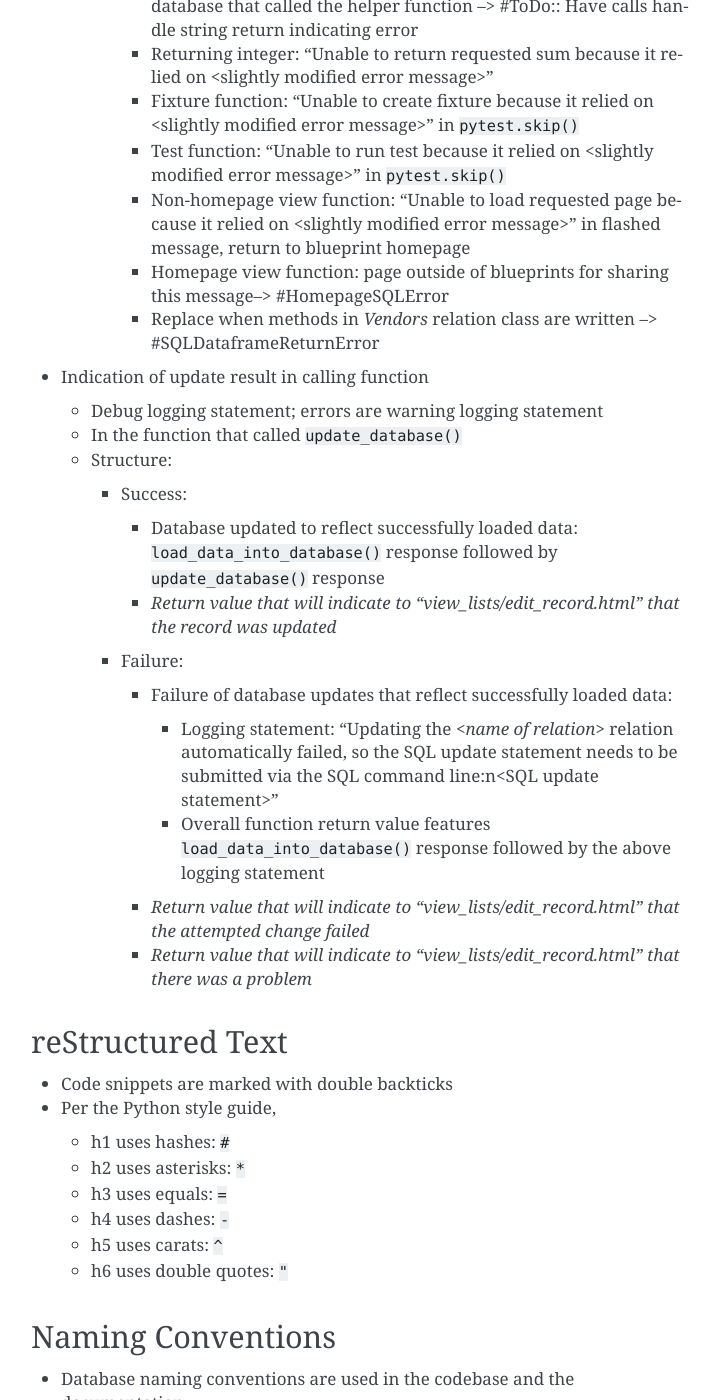
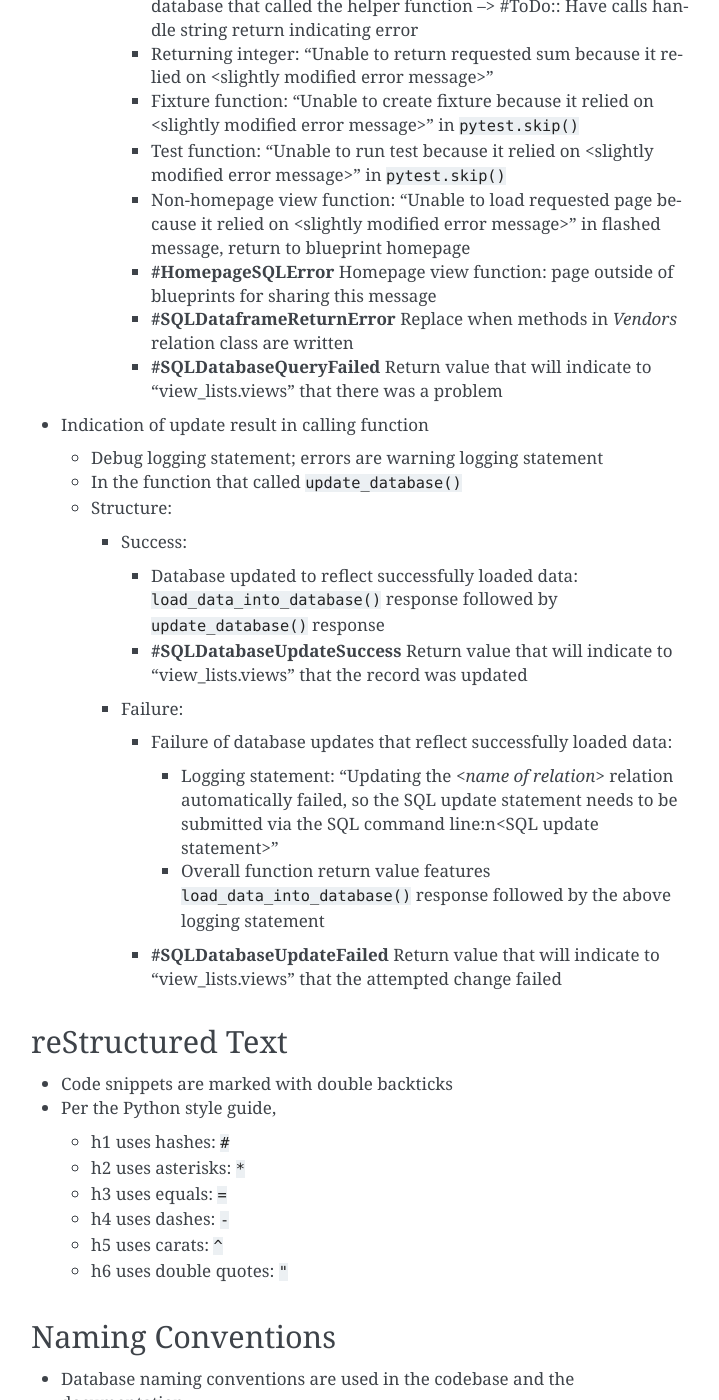
Before and after one commit to ereiskind/nolcat, a Sphinx documentation site: the page built from docs/source/code_style_guide.rst, in a window 1280 px wide and 1400 px high, scrolled down 7038 px. Shown: the whole window, without its empty margins (389-1108 px from the left). Built offline with Sphinx 7.4.7, drawn with Linux system fonts in a browser that asks for light colours; some of the changed text lies outside the part shown.

Commit message:
Add tags for strings not needed at this time

```diff
--- a/docs/source/code_style_guide.rst
+++ b/docs/source/code_style_guide.rst
@@ -29,7 +29,7 @@ Logging Markers
   * Debug logging statement
   * Structure: "Added `COUNTERData.<dictionary key>` value <dictionary value> to `<name of dict>`."
 
-* About to take an action --> #AboutTo
+* About to take an action --> **#AboutTo**
 
   * Debug or info logging statement
   * A marker that something is about to happen, so if the program crashes immediately after that log statement, what the program was doing when it crashed is clear
@@ -139,7 +139,7 @@ General Errors and In-Test Issues
     * From SUSHI: "JSON-like dictionary of <report type> for <statistics source name> couldn't be converted into a dataframe."
     * From workbooks: "Trying to consolidate the uploaded COUNTER data workbooks into a single dataframe raised the error <error>."
 
-* Page not found --> #404
+* **#404** Page not found
 
   * Error logging statement
 
@@ -235,8 +235,8 @@ MySQL I/O
   * In the function that called ``load_data_into_database()``
   * Structure:
 
-    * Success: *Return value that will indicate to "view_lists/edit_record.html" that the record was updated*
-    * Failure: *Return value that will indicate to "view_lists/edit_record.html" that the attempted change failed*
+    * Success: **#SQLDatabaseLoadSuccess** Return value that will indicate to "view_lists.views" that the record was updated
+    * Failure: **#SQLDatabaseLoadFailed** Return value that will indicate to "view_lists.views" that the attempted change failed
 
 * Indication of query result in calling function
 
@@ -262,8 +262,9 @@ MySQL I/O
       * Fixture function: "Unable to create fixture because it relied on <slightly modified error message>" in ``pytest.skip()``
       * Test function: "Unable to run test because it relied on <slightly modified error message>" in ``pytest.skip()``
       * Non-homepage view function: "Unable to load requested page because it relied on <slightly modified error message>" in flashed message, return to blueprint homepage
-      * Homepage view function: page outside of blueprints for sharing this message--> #HomepageSQLError
-      * Replace when methods in `Vendors` relation class are written --> #SQLDataframeReturnError
+      * **#HomepageSQLError** Homepage view function: page outside of blueprints for sharing this message
+      * **#SQLDataframeReturnError** Replace when methods in `Vendors` relation class are written
+      * **#SQLDatabaseQueryFailed** Return value that will indicate to "view_lists.views" that there was a problem
 
 * Indication of update result in calling function
 
@@ -274,7 +275,7 @@ MySQL I/O
     * Success:
 
       * Database updated to reflect successfully loaded data: ``load_data_into_database()`` response followed by ``update_database()`` response
-      * *Return value that will indicate to "view_lists/edit_record.html" that the record was updated*
+      * **#SQLDatabaseUpdateSuccess** Return value that will indicate to "view_lists.views" that the record was updated
 
     * Failure:
 
@@ -283,8 +284,7 @@ MySQL I/O
         * Logging statement: "Updating the `<name of relation>` relation automatically failed, so the SQL update statement needs to be submitted via the SQL command line:\n<SQL update statement>"
         * Overall function return value features ``load_data_into_database()`` response followed by the above logging statement
 
-      * *Return value that will indicate to "view_lists/edit_record.html" that the attempted change failed*
-      * *Return value that will indicate to "view_lists/edit_record.html" that there was a problem*
+      * **#SQLDatabaseUpdateFailed** Return value that will indicate to "view_lists.views" that the attempted change failed
 
 reStructured Text
 *****************
```
Also changed, not shown: 1 other file.
